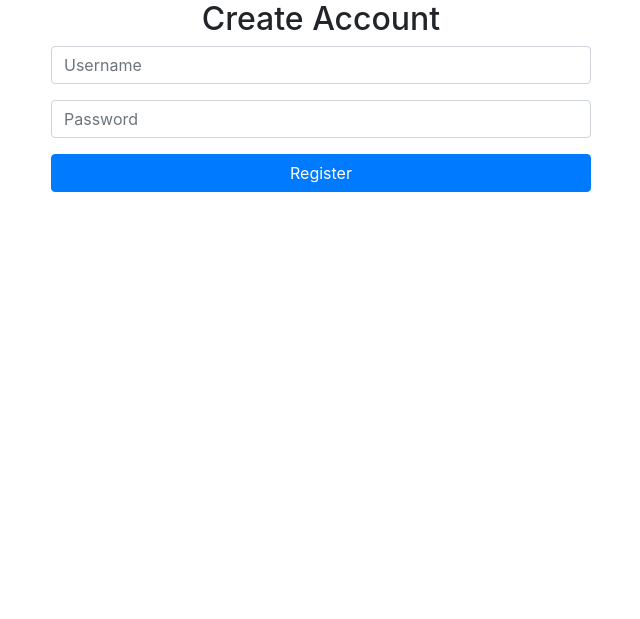
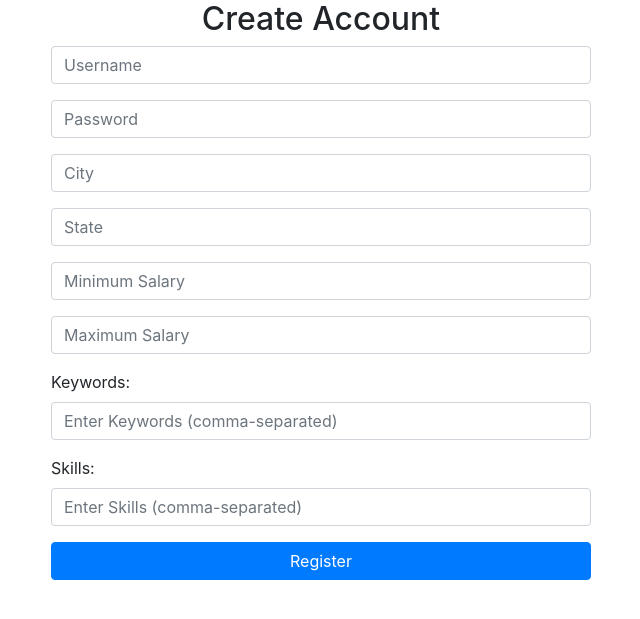
Before and after one commit to SE300-Job-Search-Group/SE300-Job-Search-Project, a Flask app: page /register in a window 1280 px wide. Shown: the part 56-675 px from the top of the page, without its empty margins (319-959 px from the left). Run offline with Flask 3, Linux system fonts and the light colour scheme; some libraries are stand-ins or nearby versions.

Commit message:
More updates to user functionality

```diff
--- a/src/app.py
+++ b/src/app.py
@@ -3,6 +3,7 @@ from views import views
 
 app = Flask(__name__, template_folder="templates") #initializing the application
 app.register_blueprint(views, url_prefix="/")
+app.secret_key = 'AeroSearch'
 
 @app.route("/")
 def index():
--- a/src/templates/base.html
+++ b/src/templates/base.html
@@ -36,12 +36,9 @@
                 <i class="fa fa-user"></i>
               </a>
               <div class="dropdown-menu dropdown-menu-right" aria-labelledby="profileDropdown">
-                {% if user_is_logged_in %}
-                  <a class="dropdown-item" href="{{ url_for('views.profile') }}">Profile</a>
-                  <a class="dropdown-item" href="{{ url_for('views.logout') }}">Logout</a>
-                {% else %}
-                  <a class="dropdown-item" href="{{ url_for('views.login') }}">Login</a>
-                {% endif %}
+                <a class="dropdown-item" href="{{ url_for('views.login') }}">Login</a>
+                <a class="dropdown-item" href="{{ url_for('views.profile') }}">Profile</a>
+                <a class="dropdown-item" href="{{ url_for('views.logout') }}">Logout</a>
               </div>
             </li>
           </ul>
--- a/src/templates/index.html
+++ b/src/templates/index.html
@@ -7,6 +7,11 @@
         <form method="POST" action="{{ url_for('views.home') }}">
             <div class="form-group mb-4"> <!-- Added margin to the form group -->
                 <input type="text" name="query" class="form-control form-control-lg" style="width: 600px;" placeholder="Search jobs with keywords"> <!-- Increased input size with form-control-lg -->
+            </div>
+            <div class="form-group">
+                <input type="text" name="company" class="form-control" placeholder="Filter by Company">
+                <input type="text" name="location" class="form-control" placeholder="Filter by Location">
+                <input type="text" name="salary_range" class="form-control" placeholder="Filter by Salary Range">
             </div>
             <button type="submit" class="btn btn-primary" style="background-color: #2a71cd; color: #FFFFFF;">Search</button>
         </form>
--- a/src/templates/register.html
+++ b/src/templates/register.html
@@ -14,6 +14,26 @@
                 <div class="form-group">
                     <input type="password" class="form-control" name="password" placeholder="Password" required>
                 </div>
+                <div class="form-group">
+                    <input type="text" class="form-control" name="city" placeholder="City" required>
+                </div>
+                <div class="form-group">
+                    <input type="text" class="form-control" name="State" placeholder="State" required>
+                </div>
+                <div class="form-group">
+                    <input type="number" class="form-control" name="min_salary" placeholder="Minimum Salary" required>
+                </div>
+                <div class="form-group">
+                    <input type="number" class="form-control" name="max_salary" placeholder="Maximum Salary" required>
+                </div>
+                <div class="form-group">
+                    <label for="keywords">Keywords:</label>
+                    <input type="text" class="form-control" name="keywords" placeholder="Enter Keywords (comma-separated)" required>
+                </div>
+                <div class="form-group">
+                    <label for="skills">Skills:</label>
+                    <input type="text" class="form-control" name="skills" placeholder="Enter Skills (comma-separated)" required>
+                </div>
                 <button type="submit" class="btn btn-primary btn-block">Register</button>
             </form>
         </div>
--- a/src/views.py
+++ b/src/views.py
@@ -1,30 +1,25 @@
-from flask import Blueprint, render_template, redirect, url_for, request, session, flash
+from flask import Blueprint, request, session, render_template, redirect, url_for, flash
 from jobSearchObj import JobHandler
-from jobSearchObj import User
 from jobSearchObj import UserHandler
 
 views = Blueprint(__name__, "views")
 job_handler = JobHandler()
-user = User()
 user_handler = UserHandler()
 
-@views.route("/home", methods=['GET', 'POST']) #defining route to home page
+@views.route("/home", methods=['GET', 'POST'])
 def home():
-    #check is user is logged in
-    user_is_logged_in = 'user.id' in session
-
     if request.method == 'POST':
-        #method is POST if the user uses the search bar
         query = request.form.get('query')
         keywords = query.split()
+        company = request.form.get('company')
+        location = request.form.get('location')
+        salary_range = request.form.get('salary_range')
 
-        # using the jobHandler
-        matching_jobs = job_handler.searchDB(keywords)
+        # Use job_handler.searchDB() with the filters
+        matching_jobs = job_handler.searchDB(keywords, company, location, salary_range)
 
-        #TODO develop the page to show the matching jobs
         return render_template('search_results.html', jobs=matching_jobs)
 
-    # home page is displayed if nothing is searched
     return render_template("index.html")
 
 @views.route("/register", methods=["GET", "POST"])
@@ -32,26 +27,33 @@ def register():
     if request.method == "POST":
         username = request.form.get("username")
         password = request.form.get("password")
-
-        # User creation
-        location = request.form.get("location")
+        keywords = [kw.strip() for kw in request.form.get("keywords").split(',')]
+        skills = [skill.strip() for skill in request.form.get("skills").split(',')]
+        city = request.form.get("city")
+        state = request.form.get("state")
         min_salary = request.form.get("min_salary")
         max_salary = request.form.get("max_salary")
-        keywords = request.form.getlist("keywords")  # If using checkboxes for keywords
-        skills = request.form.getlist("skills")  # If using checkboxes for skills
 
-        # Create the new user and handle any errors during user creation
-        if user.newUser(username, password, location, min_salary, max_salary, keywords, skills):
-            # User creation successful, redirect to the "edit_profile" page
+        # Input validation
+        if not (username and password and keywords and skills and city and state and min_salary and max_salary):
+            flash("All fields are required.", "error")
+            return redirect(url_for('views.register'))
+
+        try:
+            min_salary = int(min_salary)
+            max_salary = int(max_salary)
+        except ValueError:
+            flash("Salary values must be valid integers.", "error")
+            return redirect(url_for('views.register'))
+
+        if user_handler.createAccount(username, password, keywords, skills, city, state, min_salary, max_salary):
+            flash("User registration successful.", "success")
             return redirect(url_for('views.profile'))
         else:
-            # User creation failed, handle the error (e.g., display an error message)
-            error_message = "User registration failed. Please try again."
-            return render_template("register.html", registration_url=url_for('register'), error=error_message)
+            flash("User registration failed. Please try again.", "error")
+            return redirect(url_for('views.register'))
 
-    # If the request method is GET, display the registration form
     return render_template("register.html", registration_url=url_for('views.register'))
-
 
 @views.route("/login", methods=['GET', 'POST'])  # Defining the route to the login page
 def login():
@@ -63,7 +65,6 @@ def login():
 
         if user_handler.login(username, password):
             # User login successful
-            # Store user's ID in the session
             session['user_id'] = user_handler.curUser.getID()
             return redirect(url_for('views.profile'))
         else:
@@ -76,11 +77,11 @@ def login():
 @views.route("/profile") #defining the route to profile page
 def profile():
     if 'user_id' in session:
-        username = user.getUsername()
-        keywords = user.getKeywords()
-        skills = user.getSkills()
-        location = user.getLocation()
-        salary_range = user.getSalaryRange()
+        username = user_handler.userUsername()
+        keywords = user_handler.userKeywords()
+        skills = user_handler.userSkills()
+        location = user_handler.userLocation()
+        salary_range = user_handler.userSalaryRange()
 
         return render_template("profile.html", username=username, keywords=keywords, skills=skills, location=location, salary_range=salary_range)
     else:
@@ -110,6 +111,12 @@ def edit_profile():
     # If the request method is GET, display the profile editing form
     return render_template("edit_profile.html")
 
+@views.route('/logout')
+def logout():
+    # Clear the user session data to log the user out
+    session.clear()
+    return redirect(url_for('views.index'))
+
 #Future work
 
 @views.route("/jobmatch") #defining the route to job match page
```
Also changed, not shown: src/jobSearchObj/user.py (+6 -4 lines), src/jobSearchObj/userHandler.py (+19 -3 lines), database/test.db. Lines whose indentation alone changed are shown as unchanged.
